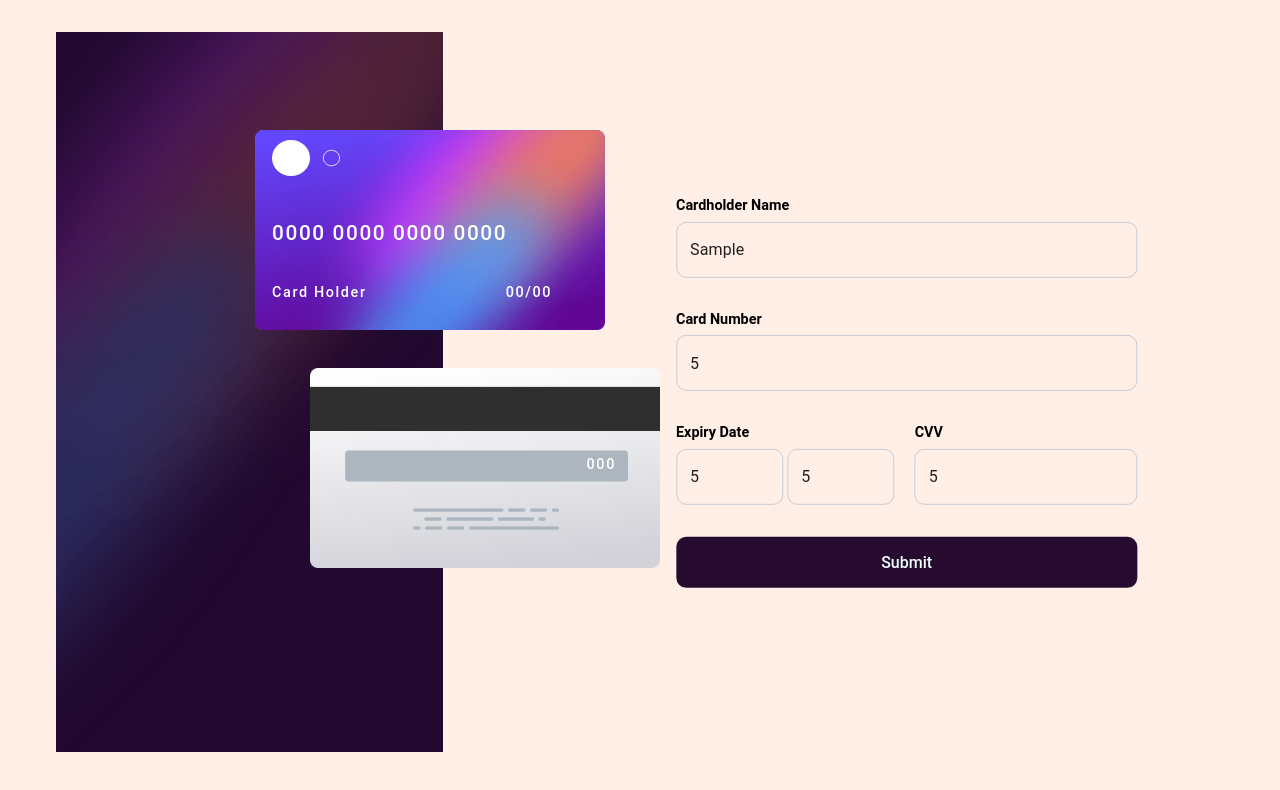
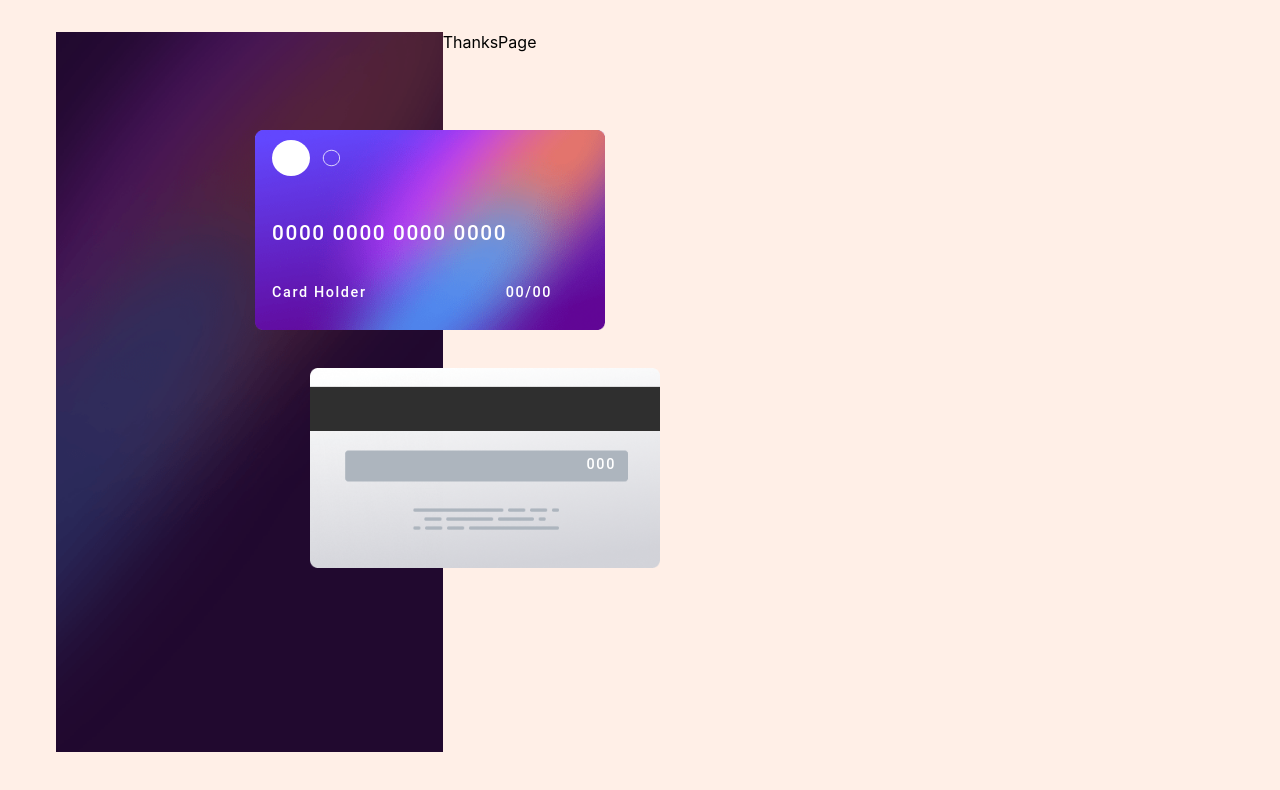
Before and after one commit to karar189/credit-card-portal-simplified-view, a React (Create React App) app: page / in a window 1280 px wide. Both pictures are taken after typing "Sample", "5", "5", "5", "5" into the empty fields and a click on the button "Submit". Shown: the top 790 px of the page. Built offline with nearby package versions, Linux system fonts and the light colour scheme.

Commit message:
add: linked thankyou ThanksPage

```diff
--- a/src/components/CardMain/CardContents/CardContents.jsx
+++ b/src/components/CardMain/CardContents/CardContents.jsx
@@ -21,7 +21,7 @@ const CssTextField = styled(TextField)({
   },
 });
 
-const CardContents = () => {
+const CardContents = (props) => {
   const initialValues = {
     cardName: "",
     cardNumber: "",
@@ -43,6 +43,8 @@ const CardContents = () => {
     console.log(formErrors);
     if (Object.keys(formErrors).length === 0 && isSubmit) {
       console.log(formValues);
+      alert("Form Submitted");
+      props.setPage((currPage) => currPage + 1);
     }
   }, [formErrors]);
   const validate = (values) => {
@@ -77,6 +79,9 @@ const CardContents = () => {
     e.preventDefault();
     setFormErrors(validate(formValues));
     setIsSubmit(true);
+    // onClick={() => {
+    //   props.setPage((currPage) => currPage + 1);
+    // }}
   };
 
   return (
@@ -120,6 +125,8 @@ const CardContents = () => {
                       <div className="form-box2">
                         <label htmlFor="date-field">Expiry Date</label>
                         <div className="box2-field">
+                          <div className="month">
+                            {" "}
                             <CssTextField
                               variant="outlined"
                               placeholder="MM"
@@ -130,6 +137,9 @@ const CardContents = () => {
                               onChange={handleChange}
                             />
                             <p>{formErrors.expiryDate}</p>
+                          </div>
+                          <div className="year">
+                            {" "}
                             <CssTextField
                               variant="outlined"
                               placeholder="YY"
@@ -140,6 +150,7 @@ const CardContents = () => {
                               onChange={handleChange}
                             />
                             <p>{formErrors.expiryDateYear}</p>
+                          </div>
                         </div>
                       </div>
                     </Grid>
--- a/src/components/CardMain/CardContents/style.css
+++ b/src/components/CardMain/CardContents/style.css
@@ -35,6 +35,15 @@
 .form-box2 {
   display: flex;
   flex-direction: column;
+  justify-content: space-between;
+}
+.form-box2 .month {
+  width: 50%;
+  margin-right: 5px;
+}
+.form-box2 .year {
+  width: 50%;
+  margin-left: 5px;
 }
 .form-box2 label {
   margin-bottom: 0.4rem;
--- a/src/components/CardMain/CardMain.jsx
+++ b/src/components/CardMain/CardMain.jsx
@@ -1,4 +1,4 @@
-import React from "react";
+import React, { useState } from "react";
 import "./style.css";
 import left from "../../images/bg-main-desktop.png";
 import mobileleft from "../../images/bg-main-mobile.png";
@@ -8,8 +8,21 @@ import { Container, Box, Grid } from "@mui/material";
 import CardContents from "./CardContents/CardContents";
 import Front from "../cardImg/Front";
 import Back from "../cardImg/Back";
+import ThanksPage from "./ThanksPage/ThanksPage";
 
 const CardMain = () => {
+  const [page, setPage] = useState(0);
+  const pageDisplay = () => {
+    switch (page) {
+      case 0:
+        return <CardContents setPage={setPage} />;
+      case 1:
+        return <ThanksPage setPage={setPage} />;
+      default:
+        return <CardContents setPage={setPage} />;
+    }
+  };
+
   return (
     <>
       <Grid container className="card">
@@ -27,8 +40,8 @@ const CardMain = () => {
           </div>
         </div>
         <Grid item xs={12} md={8}>
-          <CardContents />
-          {/* <Test /> */}
+          {pageDisplay()}
+          {/* <CardContents setPage={setPage} /> */}
         </Grid>
       </Grid>
     </>
--- /dev/null
+++ b/src/components/CardMain/ThanksPage/ThanksPage.jsx
@@ -0,0 +1,8 @@
+import React from "react";
+import "./style.css";
+
+const ThanksPage = () => {
+  return <div>ThanksPage</div>;
+};
+
+export default ThanksPage;
```
Also changed, not shown: src/components/CardMain/ThanksPage/style.css (added). Lines whose indentation alone changed are shown as unchanged.
